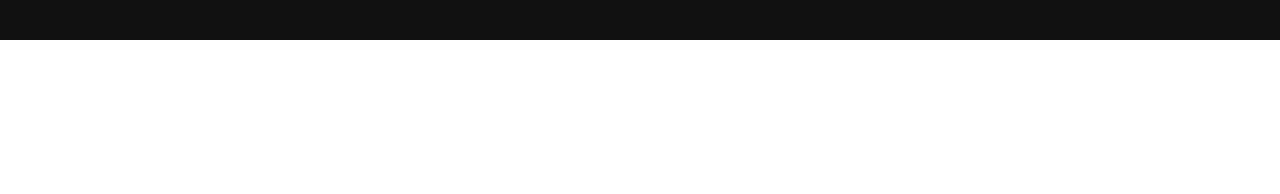
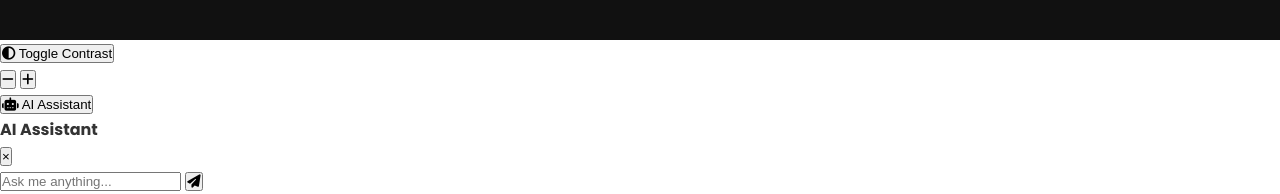
Before and after one commit to fardin2516/Influencer-Products, a plain HTML site: page index.html in a window 1280 px wide. Shown: the part 2782-2976 px from the top of the page. Before the commit the page ends 2822 px from the top, so only its background shows below. Drawn offline with Linux system fonts and the light colour scheme.

Commit message:
feat(accessibility): add accessibility widget and AI chat assistant
- Implement high contrast toggle and font size controls
- Add AI assistant chat widget with basic functionality
- Include script handlers for all accessibility features

```diff
--- a/index.html
+++ b/index.html
@@ -115,5 +115,71 @@
       </div>
     </div>
   </footer>
+<!-- Add this before closing body tag -->
+<div class="accessibility-widget">
+    <button onclick="toggleHighContrast()" class="btn-access">
+        <i class="fas fa-adjust"></i> Toggle Contrast
+    </button>
+    <div class="font-size-controls">
+        <button onclick="changeFontSize('decrease')" class="btn-access">
+            <i class="fas fa-minus"></i>
+        </button>
+        <button onclick="changeFontSize('increase')" class="btn-access">
+            <i class="fas fa-plus"></i>
+        </button>
+    </div>
+    <button onclick="toggleAIChat()" class="btn-access">
+        <i class="fas fa-robot"></i> AI Assistant
+    </button>
+</div>
+
+<div class="ai-chat-widget" id="aiChat">
+    <div class="chat-header">
+        <h4>AI Assistant</h4>
+        <button onclick="toggleAIChat()" class="close-btn">&times;</button>
+    </div>
+    <div class="chat-messages" id="chatMessages"></div>
+    <div class="chat-input">
+        <input type="text" id="userInput" placeholder="Ask me anything...">
+        <button onclick="sendMessage()"><i class="fas fa-paper-plane"></i></button>
+    </div>
+</div>
+
+<!-- Add this before closing body tag -->
+<script>
+function toggleHighContrast() {
+    document.body.classList.toggle('high-contrast');
+}
+
+function changeFontSize(action) {
+    const root = document.documentElement;
+    const currentSize = parseFloat(getComputedStyle(root).fontSize);
+    const newSize = action === 'increase' ? currentSize * 1.1 : currentSize * 0.9;
+    root.style.fontSize = `${newSize}px`;
+}
+
+function toggleAIChat() {
+    const chat = document.getElementById('aiChat');
+    chat.classList.toggle('active');
+}
+
+function sendMessage() {
+    const input = document.getElementById('userInput');
+    const messages = document.getElementById('chatMessages');
+    const userMessage = input.value.trim();
+
+    if (userMessage) {
+        // Add user message
+        messages.innerHTML += `<div class="user-message">${userMessage}</div>`;
+        input.value = '';
+
+        // Simulate AI response (replace with actual AI integration)
+        setTimeout(() => {
+            messages.innerHTML += `<div class="ai-message">Thanks for your message! I'm here to help.</div>`;
+            messages.scrollTop = messages.scrollHeight;
+        }, 1000);
+    }
+}
+</script>
 </body>
 </html>
```
